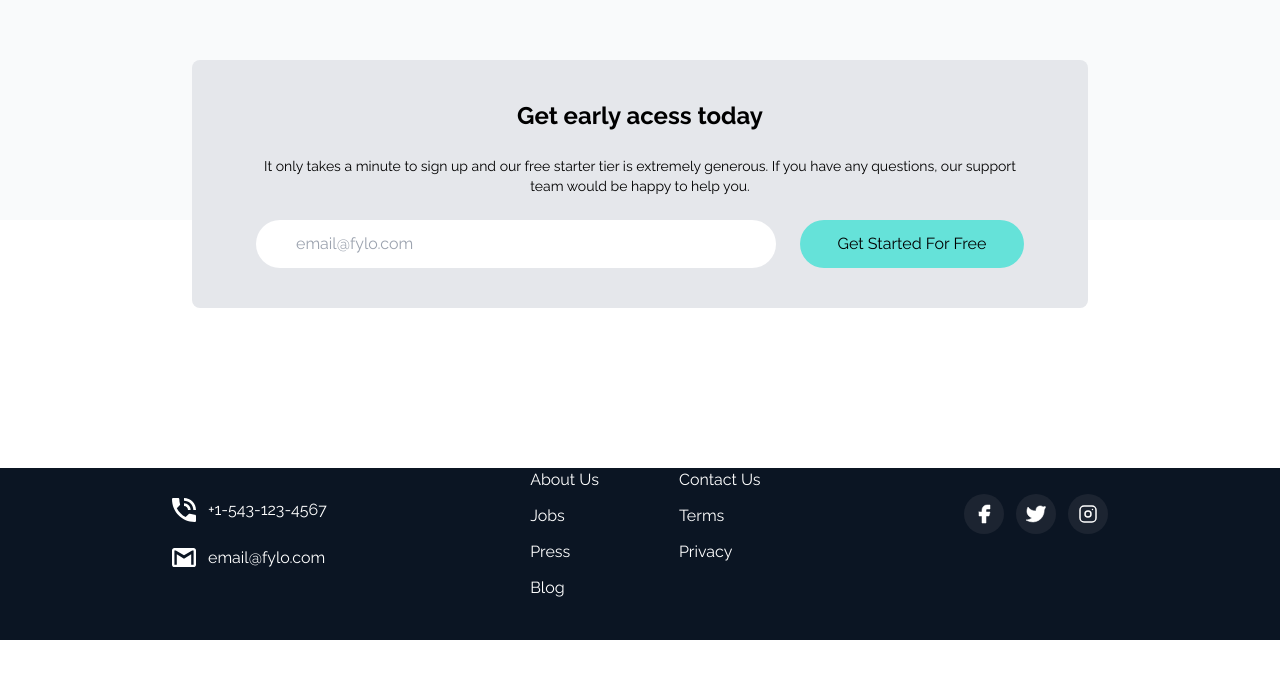
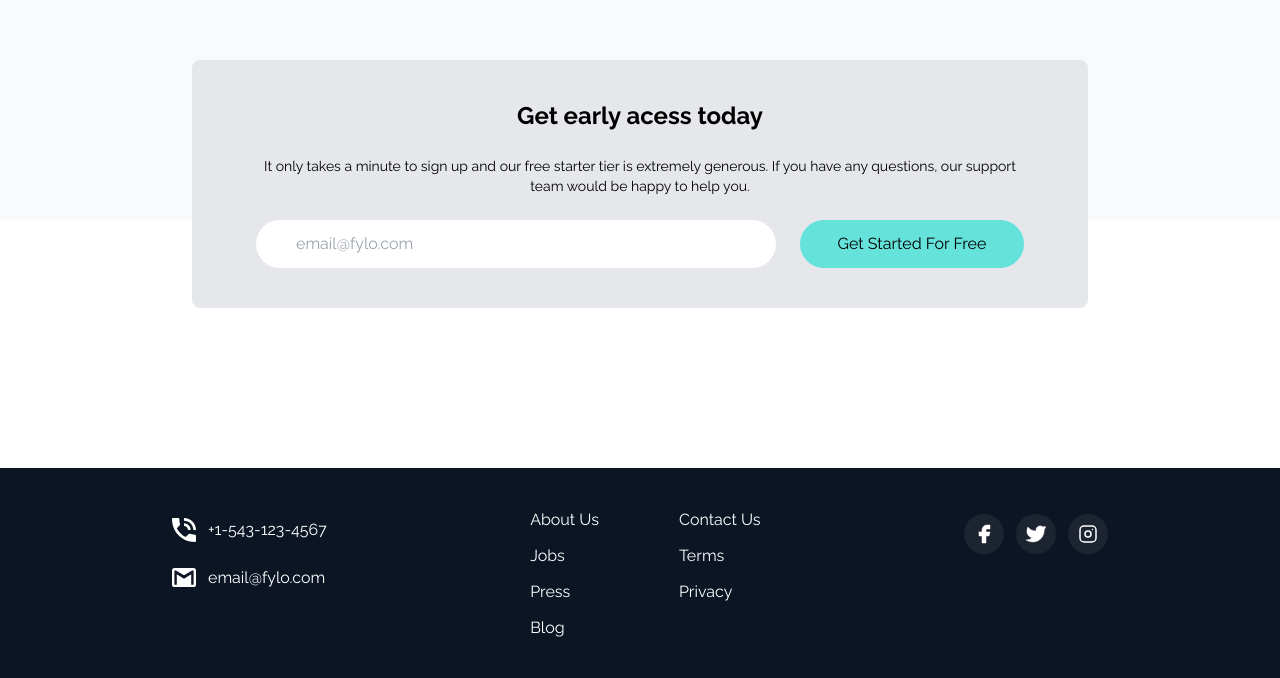
Before and after one commit to bryanbuitrago/fylo, a Next.js app: page / in a window 1280 px wide. Shown: the part 3243-3921 px from the top of the page. Before the commit the page ends 3883 px from the top, so only its background shows below. Built offline with nearby package versions, Linux system fonts and the light colour scheme.

Commit message:
Add padding top.

```diff
--- a/src/components/footer/FooterMenu.jsx
+++ b/src/components/footer/FooterMenu.jsx
@@ -1,6 +1,9 @@
 const FooterMenu = () => {
   return (
-    <div className='flex flex-col space-y-10 text-xl md:text-base md:space-x-20 md:space-y-0 md:flex-row'>
+    <div
+      className='flex flex-col space-y-10 text-xl md:pt-10
+                 md:text-base md:space-x-20 md:space-y-0 md:flex-row'
+    >
       <div className='flex flex-col space-y-3'>
         <a href='#'>About Us</a>
         <a href='#'>Jobs</a>
```
